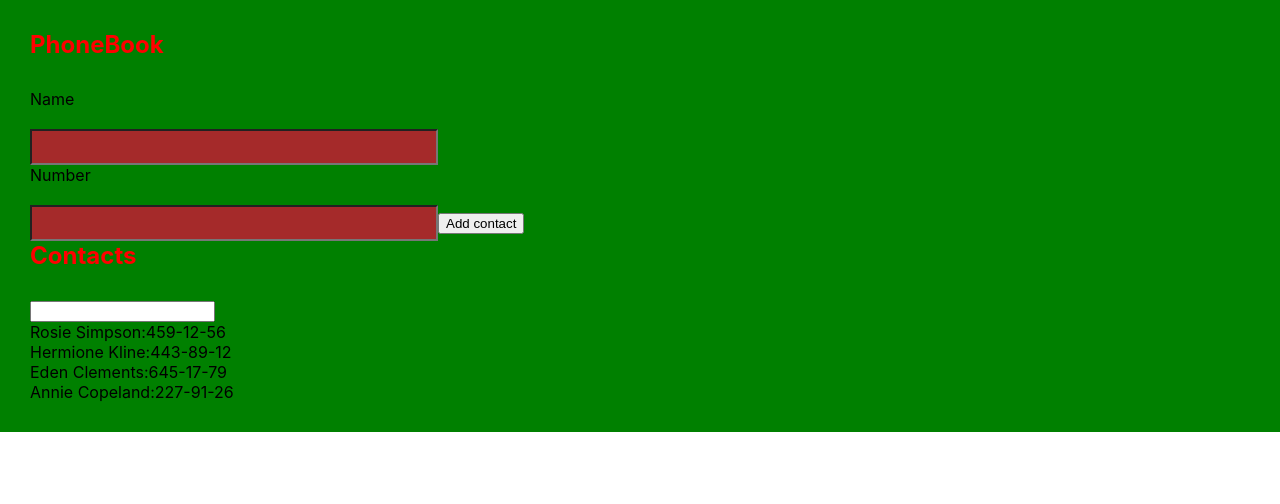
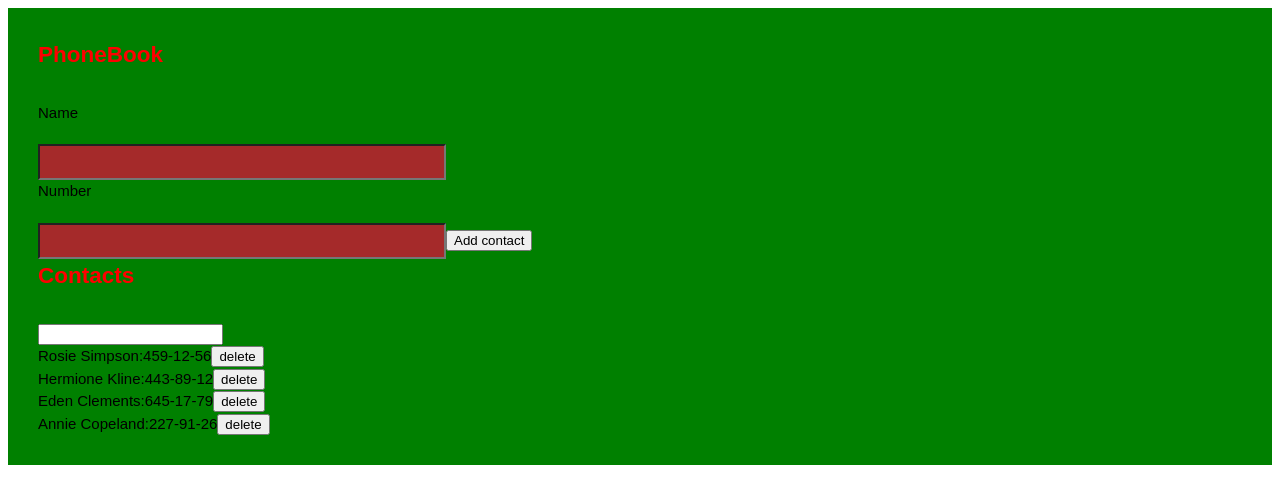
Before and after one commit to Demon1056/trainSecond, a React (Create React App) app: page / in a window 1280 px wide. Shown: the top 504 px of the page. Built offline with nearby package versions, Linux system fonts and the light colour scheme.

Commit message:
19/10/2023

```diff
--- a/src/components/App.jsx
+++ b/src/components/App.jsx
@@ -1,47 +1,84 @@
-import { Component } from "react";
-import { nanoid } from "nanoid";
-import { Container } from "./Container/Container";
-import { CustomTitle } from "./CustomTitle/CustomTitle";
-import { MyForm } from "./Form/Form";
-import { Filter } from "./Filter/Filter";
-import { Contacts } from "./Contacts/Contacts";
+import { Component } from 'react';
+import { nanoid } from 'nanoid';
 
+import { Container } from './Container/Container';
+import { CustomTitle } from './CustomTitle/CustomTitle';
+import { MyForm } from './Form/Form';
+import { Filter } from './Filter/Filter';
+import { Contacts } from './Contacts/Contacts';
 
-export class App extends Component  {
+export class App extends Component {
   state = {
     contacts: [
-      {id: 'id-1', name: 'Rosie Simpson', number: '459-12-56'},
-      {id: 'id-2', name: 'Hermione Kline', number: '443-89-12'},
-      {id: 'id-3', name: 'Eden Clements', number: '645-17-79'},
-      {id: 'id-4', name: 'Annie Copeland', number: '227-91-26'},
+      { id: 'id-1', name: 'Rosie Simpson', number: '459-12-56' },
+      { id: 'id-2', name: 'Hermione Kline', number: '443-89-12' },
+      { id: 'id-3', name: 'Eden Clements', number: '645-17-79' },
+      { id: 'id-4', name: 'Annie Copeland', number: '227-91-26' },
     ],
-filter: ''
+    filter: '',
+  };
+
+  handlerSubmit = (values, actions) => {
+    const { contacts } = this.state;
+    const obj = contacts.find(
+      ({ name }) => name.toLocaleLowerCase() === values.name.toLocaleLowerCase()
+    );
+    if (obj) {
+      return alert('Is allready in phonebook');
     }
 
-handlerSubmit = (values , actions) => {
     const newContact = { ...values, id: nanoid() };
-  this.setState((prevState) => ({
-    contacts: [...prevState.contacts, newContact]
-  }))
-  actions.resetForm()
-}
+    this.setState(prevState => ({
+      contacts: [...prevState.contacts, newContact],
+    }));
+    actions.resetForm();
+  };
 
-updateFilteredValue=(e)=>{
-this.setState({filter:e.target.value})
-}
+  updateFilteredValue = e => {
+    this.setState({ filter: e.target.value });
+  };
 
-findContacts =(value)=>this.state.contacts.filter(({name})=> name.startsWith(value))
+  filterContacts = value =>
+    this.state.contacts.filter(({ name }) =>
+      name.toLocaleLowerCase().startsWith(value.toLocaleLowerCase())
+    );
 
+  deleteContact = e => {
+    const idOfDeleteContact = e.target.dataset.id;
+    const deleteIndex = this.state.contacts.findIndex(
+      contact => contact.id === idOfDeleteContact
+    );
+    this.setState(prevState => {
+      prevState.contacts.splice(deleteIndex, 1);
+      return {
+        contacts: [...prevState.contacts],
+      };
+    });
+  };
 
+  render() {
+    const {
+      filterContacts,
+      handlerSubmit,
+      updateFilteredValue,
+      deleteContact,
+      state,
+    } = this;
+    const { filter, contacts } = state;
+    const filteredArray = filterContacts(filter);
 
-  render (){
-  const filteredArray = this.findContacts(this.state.filter)
-  return (<Container>
-    <CustomTitle text={"PhoneBook"}/>
-    <MyForm updateContact={this.handlerSubmit}/>
-    <CustomTitle text={"Contacts"}/>
-    <Filter value={this.state.filter} handlerInput={this.updateFilteredValue}/>
-   <Contacts data={filteredArray}/>
+    return (
+      <Container>
+        <CustomTitle text={'PhoneBook'} />
+        <MyForm updateContact={handlerSubmit} />
+        <CustomTitle text={'Contacts'} />
+        <Filter value={filter} handlerInput={updateFilteredValue} />
+        {contacts.length ? (
+          <Contacts data={filteredArray} deleteContact={deleteContact} />
+        ) : (
+          <p>O shirt</p>
+        )}
       </Container>
     );
-}}
+  }
+}
--- a/src/components/Contacts/Contacts.jsx
+++ b/src/components/Contacts/Contacts.jsx
@@ -1,4 +1,17 @@
-export const Contacts = ({data})=>{
-    return data.length>0&&(<ul>{data.map((item)=><li key={item.id}><span>{item.name}:
-    </span><span>{item.number}</span></li>)}</ul>)
-    }
+export const Contacts = ({ data, deleteContact }) => {
+  return (
+    data.length > 0 && (
+      <ul>
+        {data.map(({id,name,number}) => (
+          <li key={id}>
+            <span>{name}:</span>
+            <span>{number}</span>
+            <button type="button" data-id={id} onClick={deleteContact}>
+              delete
+            </button>
+          </li>
+        ))}
+      </ul>
+    )
+  );
+};
--- a/src/components/Form/Form.jsx
+++ b/src/components/Form/Form.jsx
@@ -1,32 +1,39 @@
-import { Formik, Form, } from 'formik';
+import { Formik, Form } from 'formik';
 import * as Yup from 'yup';
 import { CustomInput, CustomErrorMessage } from './Form.styled';
 
 const formSchema = Yup.object().shape({
-    name: Yup.string().required('Це обовязкове поле').min(3,'мінімум 3 букви'),
-      number: Yup.string().required('Це обовязкове поле')
-      .length(9,'має містити 9 символів у форматі 456-58-78')
-      .matches(/^[0-9]{3}-[0-9]{2}-[0-9]{2}$/,"невірний формат")
+  name: Yup.string()
+    .required('Це обовязкове поле')
+    .min(3, 'мінімум 3 букви')
+    .matches(/^[a-zA-Z\s]+$/, 'Дозволені лише латинські букви'),
+  number: Yup.string()
+    .required('Це обовязкове поле')
+    .length(9, 'має містити 9 символів у форматі 456-58-78')
+    .matches(/^[0-9]{3}-[0-9]{2}-[0-9]{2}$/, 'невірний формат'),
+});
 
-
-  });
-
-export const MyForm =({updateContact})=>{
-
-    return (<>
-    <Formik initialValues={{
-        name: '',
-        number:''
-     }} onSubmit={updateContact}
-     validationSchema={formSchema}>
-        <Form  >
-            <label htmlFor="name">Name</label>
-        <CustomInput name="name" id='name'></CustomInput>
-        <CustomErrorMessage component="div" name="name"/>
-        <label htmlFor="name">Number</label>
-        <CustomInput type="tel" name="number" id='number'></CustomInput>
-        <CustomErrorMessage component="div" name="number"/>
-        <button type='submit'>Add contact</button>
-      </Form>
-    </Formik></>)
-}
+export const MyForm = ({ updateContact }) => {
+  return (
+    <>
+      <Formik
+        initialValues={{
+          name: '',
+          number: '',
+        }}
+        onSubmit={updateContact}
+        validationSchema={formSchema}
+      >
+        <Form>
+          <label htmlFor="name">Name</label>
+          <CustomInput name="name" id="name"></CustomInput>
+          <CustomErrorMessage component="div" name="name" />
+          <label htmlFor="name">Number</label>
+          <CustomInput type="tel" name="number" id="number"></CustomInput>
+          <CustomErrorMessage component="div" name="number" />
+          <button type="submit">Add contact</button>
+        </Form>
+      </Formik>
+    </>
+  );
+};
--- a/src/index.css
+++ b/src/index.css
@@ -1,19 +1,11 @@
 @import-normalize; /* bring in normalize.css styles */
 
 body {
-  margin: 0;
-  font-family: -apple-system, BlinkMacSystemFont, 'Segoe UI', 'Roboto', 'Oxygen',
-    'Ubuntu', 'Cantarell', 'Fira Sans', 'Droid Sans', 'Helvetica Neue',
-    sans-serif;
-  -webkit-font-smoothing: antialiased;
-  -moz-osx-font-smoothing: grayscale;
+  font-family: sans-serif;
+  line-height: 1.5;
+  font-size: 15px;
 }
 
-code {
-  font-family: source-code-pro, Menlo, Monaco, Consolas, 'Courier New',
-    monospace;
-
-}
 p,
 h1,
 h2,
```
Also changed, not shown: src/components/Container/Container.jsx (+5 -2 lines), src/components/Container/Container.styled.js (+6 -5 lines), src/components/CustomTitle/CustomTitle.jsx (+5 -4 lines), src/components/CustomTitle/CustomTitle.syled.js (+4 -3 lines), src/components/Filter/Filter.jsx (+5 -3 lines), src/components/Form/Form.styled.js (+10 -7 lines). Lines whose indentation alone changed are shown as unchanged.
